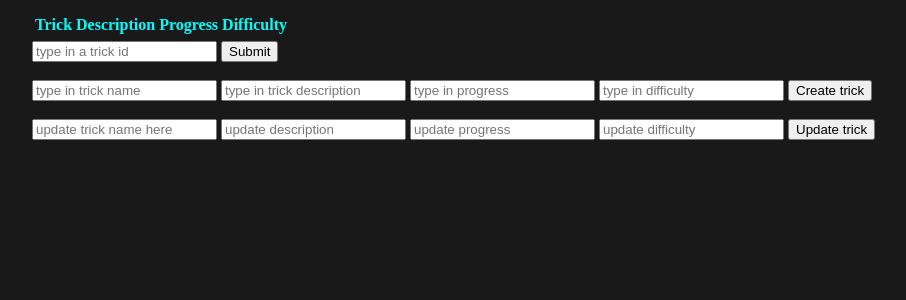
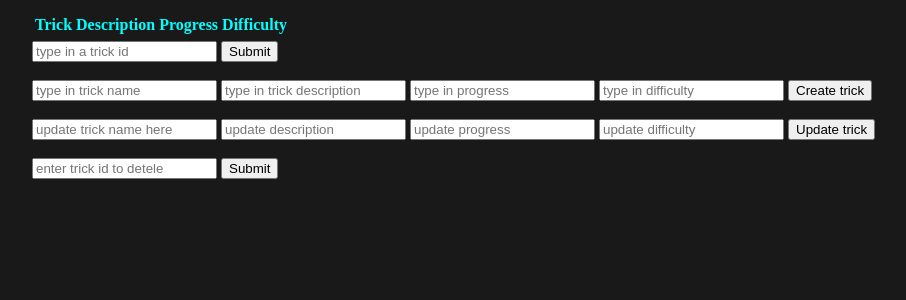
Before and after one commit to HughH1/MyProject, a web app: page / in a window 1280 px wide. Shown: the top 300 px of the page, without its empty margins (128-1034 px from the left). Run offline with its HTML, style and script files only (its server is not run), Linux system fonts and the light colour scheme; data that the repository does not hold is empty.

Commit message:
implemented delete button with input

```diff
--- a/src/main/webapp/index.html
+++ b/src/main/webapp/index.html
@@ -33,21 +33,25 @@
 
 
         <input type="text" id="theInput" placeholder="type in a trick id">
-        <button type="submit" onclick="search()" class="btn btn-primary mb-2">Submit</button>
+        <button type="submit" id="searchSubmit" onclick="search()" class="btn btn-primary mb-2">Submit</button>
         <br>
         <br>
         <input type="text" id="cTrickName" placeholder="type in trick name">
         <input type="text" id="cDesc" placeholder="type in trick description">
         <input type="text" id="cProgress" placeholder="type in progress">
         <input type="text" id="cDifficulty" placeholder="type in difficulty">
-        <button type="submit" onclick="createTrick()" class="btn btn-primary mb-2">Create trick</button>
+        <button type="submit"id="createSubmit" onclick="createTrick()" class="btn btn-primary mb-2">Create trick</button>
         <br>
         <br>
         <input type="text" id="uTrickName" placeholder="update trick name here">
         <input type="text" id="uDesc" placeholder="update description">
         <input type="text" id="uProgress" placeholder="update progress">
         <input type="text" id="uDifficulty" placeholder="update difficulty">
-        <button type="submit" onclick="updateTrick()" class="btn btn-primary mb-2">Update trick</button>
+        <button type="submit" id="updateSubmit" onclick="updateTrick()" class="btn btn-primary mb-2">Update trick</button>
+        <br>
+        <br>
+        <input type="text" id="deleteSubmit" placeholder="enter trick id to detele">
+        <button type="submit" onclick="deleteTrick()" class="btn btn-primary mb-2">Submit</button>
 
 
 
```
